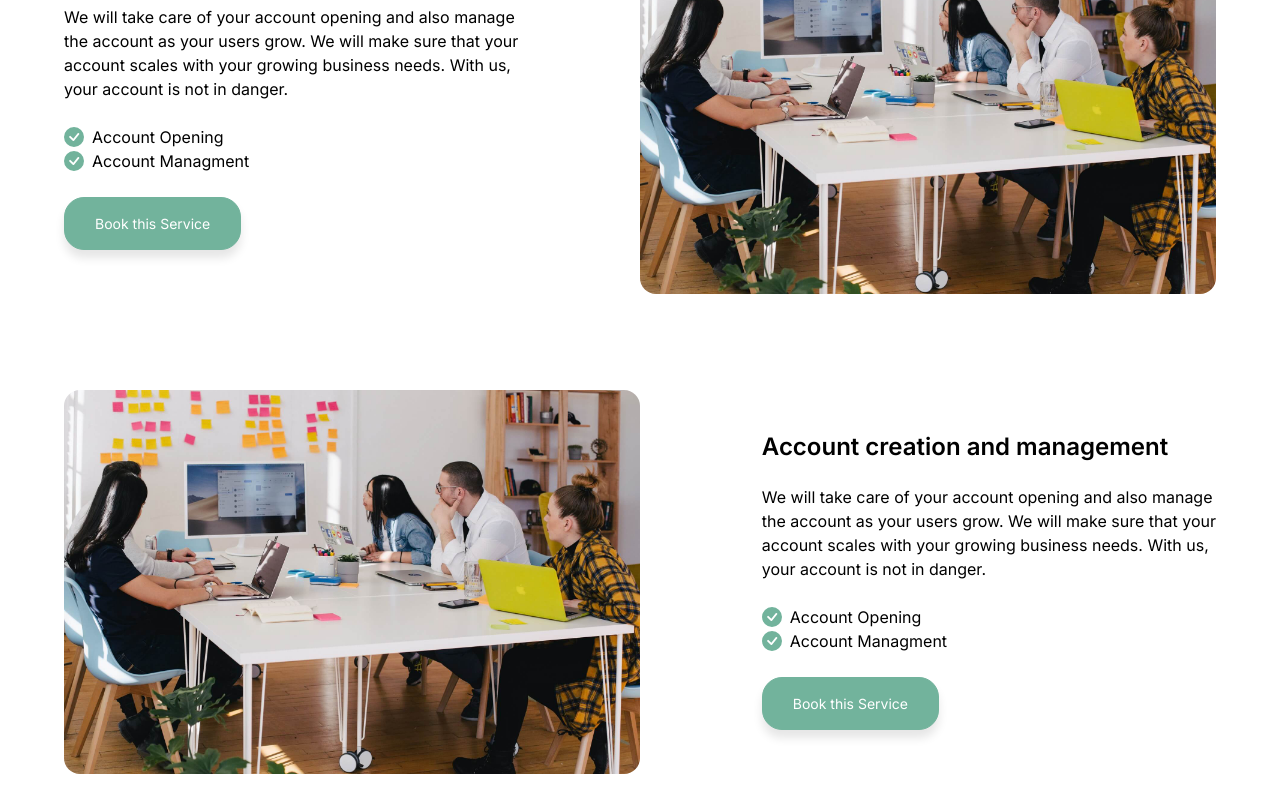
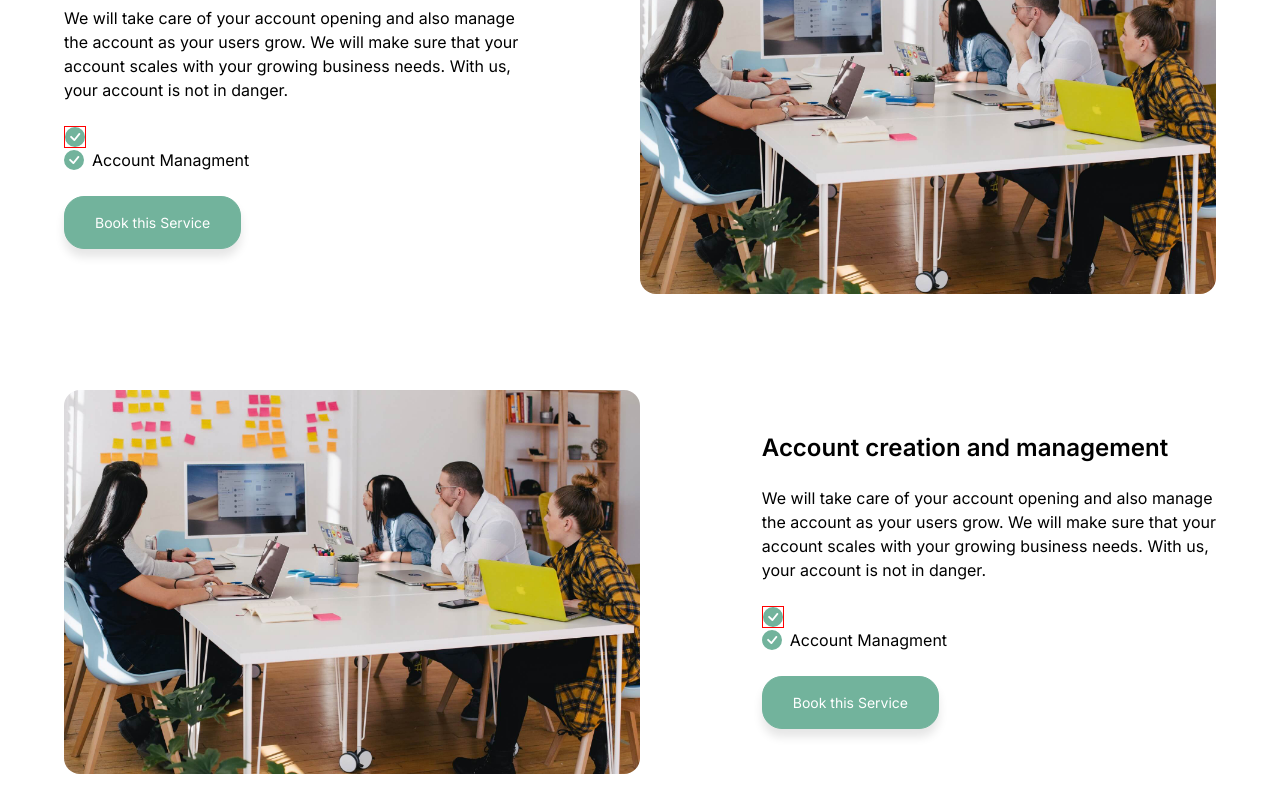
Before and after one commit to hariscs/svetro-app, a React (Create React App) app: page /fba in a window 1280 px wide. Shown: the part 1060-1860 px from the top of the page. Built offline with nearby package versions, Linux system fonts and the light colour scheme.

Commit message:
add meta tags

```diff
--- a/public/index.html
+++ b/public/index.html
@@ -9,6 +9,17 @@
 			name="description"
 			content="Svetro is an e-commerce company with long experience in creating solutions and providing services to give its customers a competitive edge. We are global providers of various range of first-class services that can uplift your business to the The next level."
 		/>
+		<meta
+			name="keywords"
+			content="Amazon, FBA, Private-Label, walmart, ebay, consultation, consult, seo, online-marketing, daraz, marketing"
+			,
+		/>
+		<meta property="og:title" content="Svetro - Serve Truly Different" />
+		<meta
+			property="og:description"
+			content="Svetro is an e-commerce company with long experience in creating solutions and providing services to give its customers a competitive edge. We are global providers of various range of first-class services that can uplift your business to the The next level."
+		/>
+
 		<link
 			href="https://fonts.googleapis.com/css2?family=Inter:wght@400;500;600&display=swap"
 			rel="stylesheet"
--- a/src/Pages/Amazon.jsx
+++ b/src/Pages/Amazon.jsx
@@ -16,6 +16,7 @@ const serviceData = [
 		subtitle:
 			'We will take care of your account opening and also manage the account as your users grow. We will make sure that your account scales with your growing business needs. With us, your account is not in danger.',
 		img: images.amazonimg,
+		serviceOffer: ['This is a service', 'This is another service'],
 	},
 
 	{
@@ -59,6 +60,7 @@ const Amazon = () => {
 					subtitle={data.subtitle}
 					img={data.img}
 					order={data.order}
+					serviceOffer={data.serviceOffer}
 				/>
 			))}
 
--- /dev/null
+++ b/src/components/ServiceCheckbox/ServiceCheckbox.jsx
@@ -0,0 +1,16 @@
+import styles from './ServiceCheckbox.module.css';
+import { BsFillCheckCircleFill } from 'react-icons/bs';
+import { IconContext } from 'react-icons';
+
+const ServiceCheckbox = ({ serviceOffer }) => {
+	return (
+		<div className={styles.checkbox}>
+			<IconContext.Provider value={{ color: '#72b39c', className: 'icon' }}>
+				<BsFillCheckCircleFill />
+			</IconContext.Provider>
+			<span>{serviceOffer}</span>
+		</div>
+	);
+};
+
+export default ServiceCheckbox;
--- /dev/null
+++ b/src/components/ServiceCheckbox/ServiceCheckbox.module.css
@@ -0,0 +1,5 @@
+.checkbox {
+	display: flex;
+	border: 1px solid red;
+	align-items: center;
+}
--- a/src/components/ServiceDetail/ServiceDetail.jsx
+++ b/src/components/ServiceDetail/ServiceDetail.jsx
@@ -2,8 +2,9 @@ import styles from './ServiceDetail.module.css';
 import Button from '../Button/Button';
 import { BsFillCheckCircleFill } from 'react-icons/bs';
 import { IconContext } from 'react-icons';
+import ServiceCheckbox from '../ServiceCheckbox/ServiceCheckbox';
 
-const ServiceDetail = ({ title, subtitle, img, order }) => {
+const ServiceDetail = ({ title, subtitle, img, order, serviceOffer }) => {
 	return (
 		<section className={styles.service}>
 			<div className='container'>
@@ -20,12 +21,13 @@ const ServiceDetail = ({ title, subtitle, img, order }) => {
 						<div className={styles.service__list}>
 							<div className={styles.service__checkbox}>
 								<div className={styles.icon__container}>
-									<IconContext.Provider
+									{/* <IconContext.Provider
 										value={{ color: '#72b39c', className: 'icon' }}
 									>
 										<BsFillCheckCircleFill />
 									</IconContext.Provider>
-									<span>Account Opening</span>
+									<span>Account Opening</span> */}
+									<ServiceCheckbox serviceOffer={serviceOffer} />
 								</div>
 							</div>
 							<div className={styles.service__checkbox}>
--- a/src/container/Stats/Stats.jsx
+++ b/src/container/Stats/Stats.jsx
@@ -23,12 +23,10 @@ const Stats = () => {
 					</div>
 					<div className={styles.stats__cards}>
 						<div className={styles.stats__card}>
-							<div className={styles.stats__cardIcon}></div>
 							<h3 className={styles.stats__cardTitle}>800+</h3>
 							<p className={styles.stats__cardInfo}>Satisfied Clients</p>
 						</div>
 						<div className={styles.stats__card}>
-							<div className={styles.stats__cardIcon}></div>
 							<h3 className={styles.stats__cardTitle}>1.5+</h3>
 							<p className={styles.stats__cardInfo}>Years Working</p>
 						</div>
```
